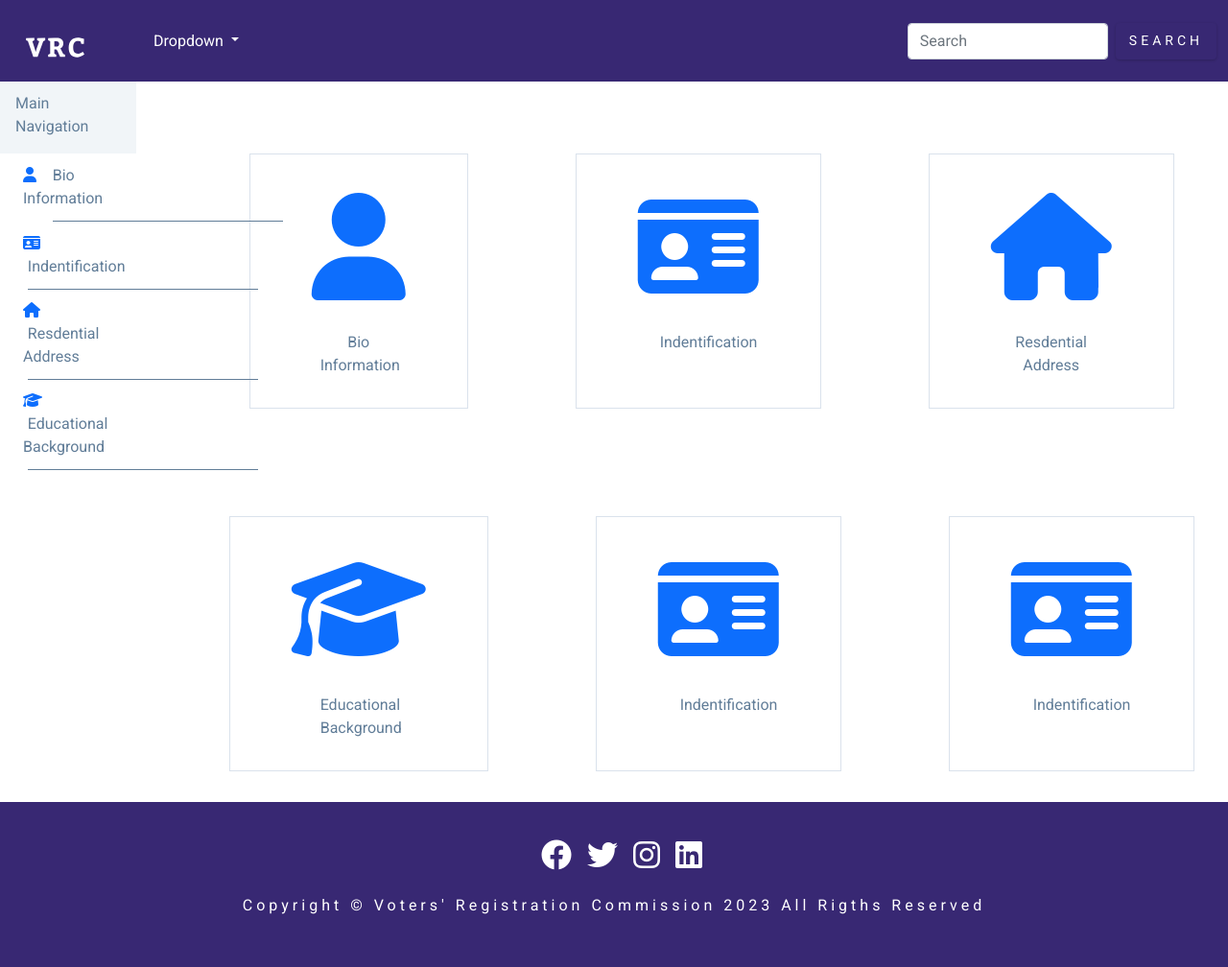
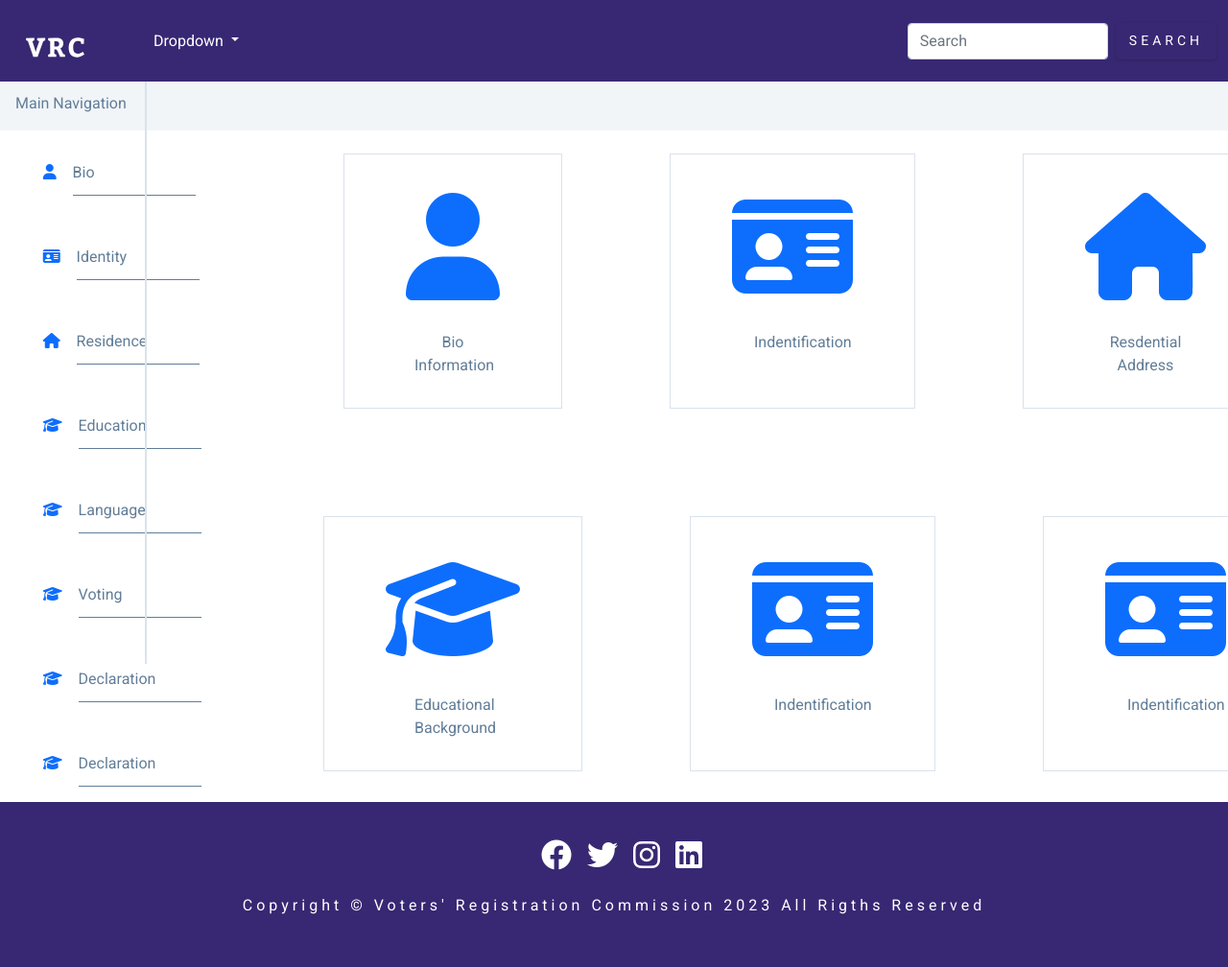
Before and after one commit to jamesAlhassan/VotersRegister, a Django app: page /voters/register/ in a window 1280 px wide; the page is wider, and only the part inside the window is pictured. Shown: that part at 96% size. Run offline with Django 4.2, Linux system fonts and the light colour scheme; some libraries are stand-ins or nearby versions.

Commit message:
Add register.html css

```diff
--- a/static/css/styles.css
+++ b/static/css/styles.css
@@ -304,7 +304,7 @@
   position: absolute;
   left: 0;
   bottom: -15px;
-  width: 15rem;
+  width: 8rem;
   height: 1px;
   background: var(--clr-grey-5);
 }
@@ -348,7 +348,27 @@
   .small-nav-section {
     display: block;
     margin-top: 5rem;
+    height: 50vh;
+    width: 15rem;
   }
+  .mn {
+    width: 100vw;
+  }
+  .navigation::after {
+    content: "";
+    position: absolute;
+    height: 83.5%;
+    width: 2px;
+    background: var(--clr-grey-9);
+    left: 11.8%;
+    top: 3%;
+    /* bottom: 10%; */
+    /* z-index: 10; */
+  }
+  .small-nav-items {
+    padding: 2rem;
+  }
+
   .navigation {
     display: flex;
     justify-content: space-evenly;
--- a/templates/register.html
+++ b/templates/register.html
@@ -9,21 +9,21 @@
         <!-- first item -->
         <div class="small-nav-items">
           <a href="#" class="small-nav-icon"><i class="fa fa-user"></i></a>
-          <span class="small-nav-text">bio information</span>
+          <span class="small-nav-text">bio</span>
         </div>
         <!-- end of first item -->
 
         <!-- second item -->
         <div class="small-nav-items">
           <a href="#" class="small-nav-icon"><i class="fa fa-id-card"></i></a>
-          <span class="small-nav-text">indentification</span>
+          <span class="small-nav-text">identity</span>
         </div>
         <!-- end of second item -->
 
         <!-- third item -->
         <div class="small-nav-items">
           <a href="#" class="small-nav-icon"><i class="fa fa-home"></i></a>
-          <span class="small-nav-text">resdential address</span>
+          <span class="small-nav-text">residence</span>
         </div>
         <!-- end of third item -->
 
@@ -32,7 +32,39 @@
           <a href="#" class="small-nav-icon"
             ><i class="fa fa-mortar-board"></i
           ></a>
-          <span class="small-nav-text">educational background</span>
+          <span class="small-nav-text">education</span>
+        </div>
+        <!-- end of fourth item -->
+        <!-- fourth item -->
+        <div class="small-nav-items">
+          <a href="#" class="small-nav-icon"
+            ><i class="fa fa-mortar-board"></i
+          ></a>
+          <span class="small-nav-text">language</span>
+        </div>
+        <!-- end of fourth item -->
+        <!-- fourth item -->
+        <div class="small-nav-items">
+          <a href="#" class="small-nav-icon"
+            ><i class="fa fa-mortar-board"></i
+          ></a>
+          <span class="small-nav-text">voting</span>
+        </div>
+        <!-- end of fourth item -->
+        <!-- fourth item -->
+        <div class="small-nav-items">
+          <a href="#" class="small-nav-icon"
+            ><i class="fa fa-mortar-board"></i
+          ></a>
+          <span class="small-nav-text">declaration</span>
+        </div>
+        <!-- end of fourth item -->
+        <!-- fourth item -->
+        <div class="small-nav-items">
+          <a href="#" class="small-nav-icon"
+            ><i class="fa fa-mortar-board"></i
+          ></a>
+          <span class="small-nav-text">declaration</span>
         </div>
         <!-- end of fourth item -->
       </article>
```
